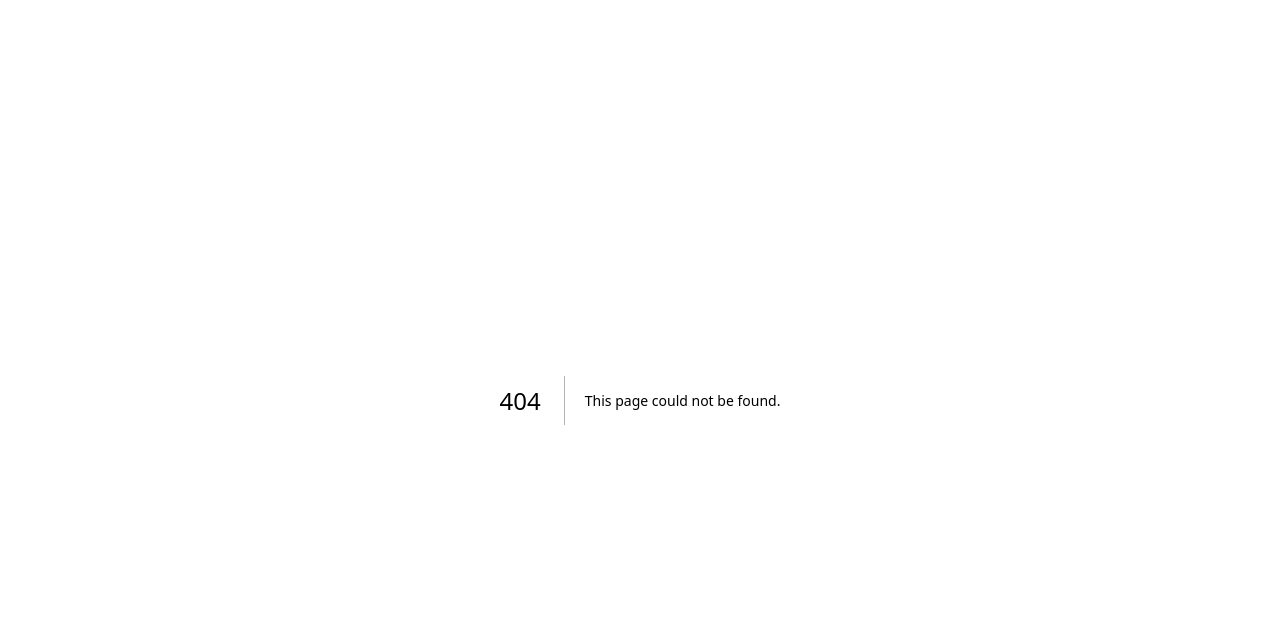
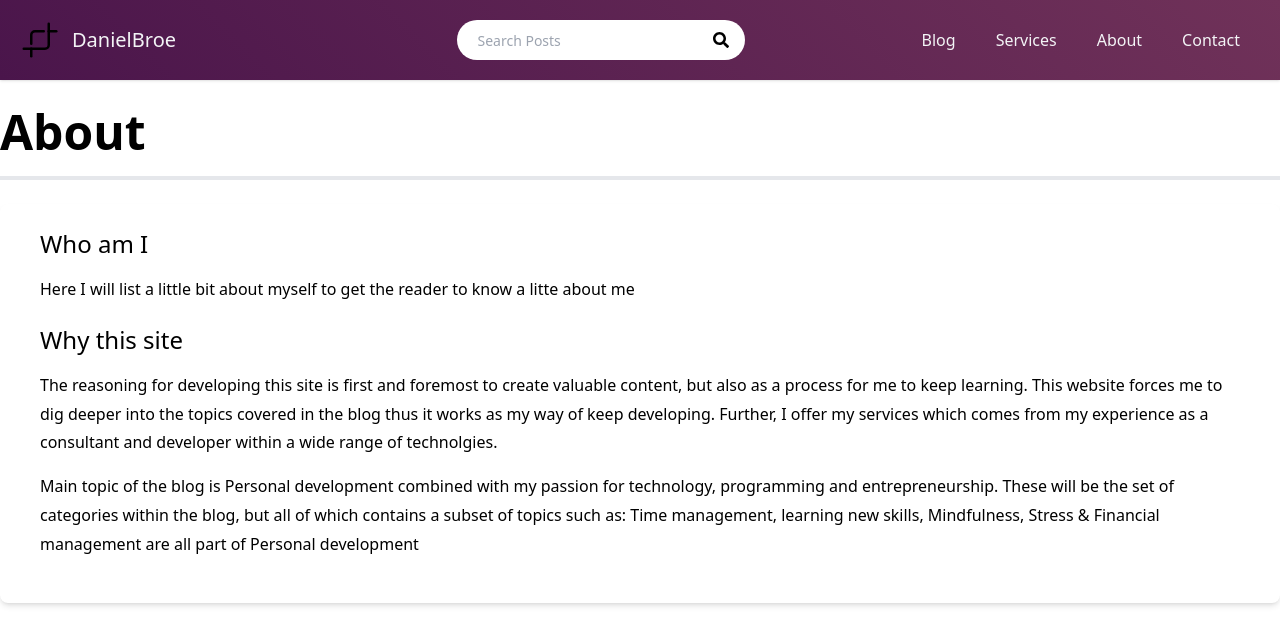
Before and after one commit to BroeDaniel/mywebsite, a Next.js app: page /about in a window 1280 px wide. Before the commit this address had no page. Shown: the top 644 px of the page. Built offline with nearby package versions, Linux system fonts and the light colour scheme.

Commit message:
about page

```diff
--- /dev/null
+++ b/src/pages/about.tsx
@@ -0,0 +1,34 @@
+import Layout from '@/components/Layouts/Layout';
+
+export default function AboutPage() {
+  return (
+    <Layout title='About - DanielBroe'>
+      <h1 className='text-5xl border-b-4 pb-5 font-bold'>About</h1>
+
+      <div className='bg-white shadow-md rounded-lg px-10 py-6 mt-6'>
+        <h3 className='text-2xl'>Who am I</h3>
+        <p className='mb-5'>
+          Here I will list a little bit about myself to get the reader to know a
+          litte about me
+        </p>
+        <h3 className='text-2xl'>Why this site</h3>
+        <p>
+          The reasoning for developing this site is first and foremost to create
+          valuable content, but also as a process for me to keep learning. This
+          website forces me to dig deeper into the topics covered in the blog
+          thus it works as my way of keep developing. Further, I offer my{' '}
+          <span>services</span> which comes from my experience as a consultant
+          and developer within a wide range of technolgies.
+        </p>
+        <p className='mt-2 mb-5'>
+          Main topic of the blog is <span>Personal development</span> combined
+          with my passion for technology, programming and entrepreneurship.
+          These will be the set of categories within the blog, but all of which
+          contains a subset of topics such as: Time management, learning new
+          skills, Mindfulness, Stress & Financial management are all part of{' '}
+          <span>Personal development</span>
+        </p>
+      </div>
+    </Layout>
+  );
+}
```
